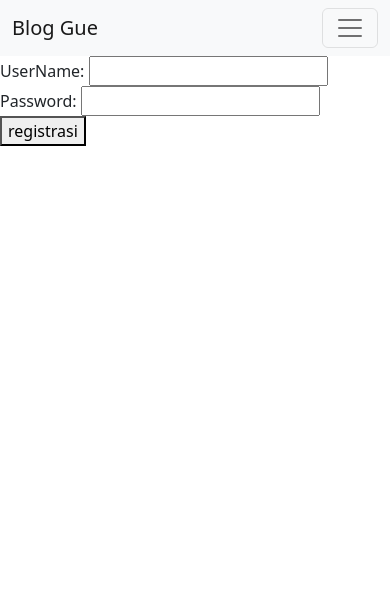
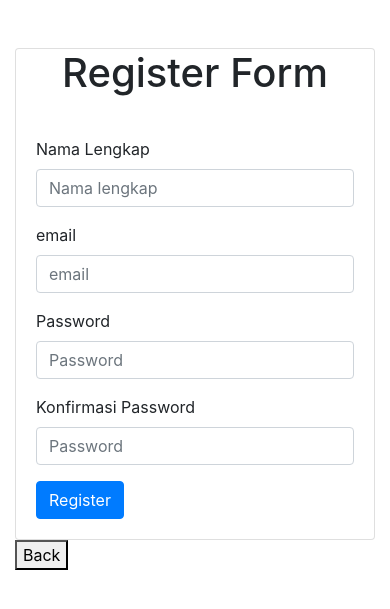
Before and after one commit to zqinql/project-rohis, a PHP site: page /blog/registrasi.php in a window 390 px wide. Shown: the top 609 px of the page. Run offline with PHP 8.4, Linux system fonts and the light colour scheme; some libraries are stand-ins or nearby versions.

Commit message:
push ke 2

```diff
--- a/blog/login.php
+++ b/blog/login.php
@@ -22,7 +22,7 @@ if(isset($_POST['submit'])){
         <br>
         <label for="password">UserName:</label>
         <input type="text" name="password" id="password">
-        <button type="submit" name="submit"></button>
+        <button type="submit" name="submit">Login</button>
     </form>
 
   <script src="https://cdn.jsdelivr.net/npm/bootstrap@5.2.1/dist/js/bootstrap.bundle.min.js" integrity="sha384-u1OknCvxWvY5kfmNBILK2hRnQC3Pr17a+RTT6rIHI7NnikvbZlHgTPOOmMi466C8" crossorigin="anonymous"></script>
--- a/blog/registrasi.php
+++ b/blog/registrasi.php
@@ -1,29 +1,76 @@
 <?php
-if(isset($_POST['submit'])){
+session_start();
+require_once '../connect.php';
+?>
+<?php
+if(isset($_POST['register'])){
+  if(registrasi($_POST) > 0){
+    echo "<script>
+      alert('berhasil register')
+    </script>";
+  } else{
+    echo mysqli_error($con);
+  }
 
 }
+
 ?>
-
 
 <!doctype html>
 <html lang="en">
 <head>
+	<!-- Required meta tags -->
 	<meta charset="utf-8">
-    <meta name="viewport" content="width=device-width, initial-scale=1">
-    <title>Bootstrap demo</title>
-    <link href="https://cdn.jsdelivr.net/npm/bootstrap@5.2.1/dist/css/bootstrap.min.css" rel="stylesheet" integrity="sha384-iYQeCzEYFbKjA/T2uDLTpkwGzCiq6soy8tYaI1GyVh/UjpbCx/TYkiZhlZB6+fzT" crossorigin="anonymous">
+	<meta name="viewport" content="width=device-width, initial-scale=1, shrink-to-fit=no">
+
+	<!-- Bootstrap CSS -->
+	<link rel="stylesheet" href="https://stackpath.bootstrapcdn.com/bootstrap/4.2.1/css/bootstrap.min.css" integrity="sha384-GJzZqFGwb1QTTN6wy59ffF1BuGJpLSa9DkKMp0DgiMDm4iYMj70gZWKYbI706tWS" crossorigin="anonymous">
+
+	<title>Register Member - PHP</title>
 </head>
 <body>
-    <?php require_once '../partials/navbar.php' ?>
+	<div class="container">
+
+		<div class="row">
+			<div class="col-md-4 offset-md-4 mt-5">
+				<div class="card ">
+					<div class="card-title text-center">
+						<h1>Register Form</h1>
+					</div>
+					<div class="card-body">
 						<form action="" method="post">
-        <label for="username">UserName:</label>
-        <input type="text" name="username" id="username">
-        <br>
-        <label for="password">Password:</label>
-        <input type="text" name="password" id="password">
-        <button type="submit" name="submit">registrasi</button>
+							<div class="form-group">
+								<label for="nama">Nama Lengkap</label>
+								<input type="text" name="nama" class="form-control" id="name" aria-describedby="name" placeholder="Nama lengkap" autocomplete="off" require>
+
+							</div>
+							<div class="form-group">
+								<label for="email">email</label>
+								<input type="email" name="email" class="form-control" id="email" aria-describedby="username" placeholder="email" autocomplete="off"  require>
+
+							</div>
+							<div class="form-group">
+								<label for="password">Password</label>
+								<input type="password" name="password" class="form-control" id="password" placeholder="Password"  require>
+							</div>
+              <input type="hidden" name="level" value="user">
+              <input type="hidden" name="foto" value="1.jpg">
+
+							<div class="form-group">
+								<label for="password">Konfirmasi Password</label>
+								<input type="password" name="password_confirmation" class="form-control" id="password_confirmation" placeholder="Password"  require>
+							</div>
+
+							<button type="submit" class="btn btn-primary" name="register">Register</button>
 						</form>
+					</div>
+				</div>
+        <a href="index.php"> <button>Back</button></a>
+			</div>
+		</div>
 
-    <script src="https://cdn.jsdelivr.net/npm/bootstrap@5.2.1/dist/js/bootstrap.bundle.min.js" integrity="sha384-u1OknCvxWvY5kfmNBILK2hRnQC3Pr17a+RTT6rIHI7NnikvbZlHgTPOOmMi466C8" crossorigin="anonymous"></script>
+	</div>
 </body>
-</html>
+<?php
+session_destroy();
+?>
--- a/connect.php
+++ b/connect.php
@@ -6,7 +6,7 @@ if(!$con){
 
 function query($query){
     global $con;
-    $result = mysqli_query($con, $query);
+    $result = mysqli_query($con, $query) or die('ada yg salah!');
     $rows = [];
     while($row = mysqli_fetch_assoc($result)){
         $rows[] = $row;
@@ -23,9 +23,12 @@ function tambah($data){
     $judul = htmlspecialchars($data['judul']);
     $deskripsi = $data['deskripsi'];
     $waktu  = $data['waktu'];
+    $selecttag = $data['select-tag'];
+    $tagbaru = $data['tag-baru'];
+    $tag = $selecttag . $tagbaru;
 
     $querys = "INSERT INTO blog VALUES(
-        '', '$nama', '$judul', '$deskripsi', '$waktu'
+        '', '$nama', '$judul', '$deskripsi','$tag', '$waktu'
     )";
     mysqli_query($con, $querys) or die('insert salah');
     return mysqli_affected_rows($con);
@@ -33,4 +36,39 @@ function tambah($data){
 
 
 
+function registrasi($data){
+    global $con;
+    $nama = strtolower(stripslashes($data['nama']));
+    $email = $data['email'];
+    $password = mysqli_real_escape_string($con,$data['password']);
+    $level = $data['level'];
+    $foto = $data['foto'];
+    $password2 =  mysqli_real_escape_string($con,$data['password_confirmation']);
+
+
+    $result =  mysqli_query($con, "SELECT username FROM users WHERE username = '$nama'");
+    if(mysqli_fetch_assoc($result)){
+        echo "<script>
+        alert('uname dah ada!')
+        </script>";
+        return false;
+    }
+
+
+    if($password !== $password2){
+        echo "
+        <script>
+        alert('
+        Ups Salah Konfirmasi Password')
+        </script>";
+        return false;
+    }
+
+    $password = password_hash($password, PASSWORD_DEFAULT);
+
+    mysqli_query($con, "INSERT INTO users  VALUES('', '$nama', '$email', '$password','$level', '$foto')");
+    return mysqli_affected_rows($con);
+}
+
+
 ?>
--- a/index.php
+++ b/index.php
@@ -37,7 +37,7 @@ require_once 'connect.php';
 Cari apa?</h2>
     <div>
      <a href="./alquran/index.php"><h1>Al Qur'an</h1></a>
-     <a href="blog/blog.php"><h1>Blog</h1></a>
+     <a href="blog/index.php"><h1>Blog</h1></a>
      <a href="#"><h1>Jadwal Shalat</h1></a>
      <a href="#"> <h1>Learn Agama Islam</h1></a>
       <a href="#"><h1>Contribusi</h1></a>
--- a/partials/navbar.php
+++ b/partials/navbar.php
@@ -17,7 +17,10 @@
           <a class="nav-link" href="blog.php">Post Blog</a>
         </li>
         <li class="nav-item">
-          <a class="nav-link" href="registrasi.php">Post Blog</a>
+          <a class="nav-link" href="login.php">Login</a>
+        </li>
+        <li class="nav-item">
+          <a class="nav-link" href="registrasi.php">registrasi</a>
         </li>
       </ul>
     </div>
--- a/style.css
+++ b/style.css
@@ -1,5 +1,3 @@
-
-
 .card-tanggal{
     font-size: 8px;
     color: blue;
```
Also changed, not shown: blog/index.php (added, +29 -0 lines), blog/input_blog.php (+5 -9 lines), img/pp-wa-aesthetic-54.jpg (added). Lines whose indentation alone changed are shown as unchanged.
